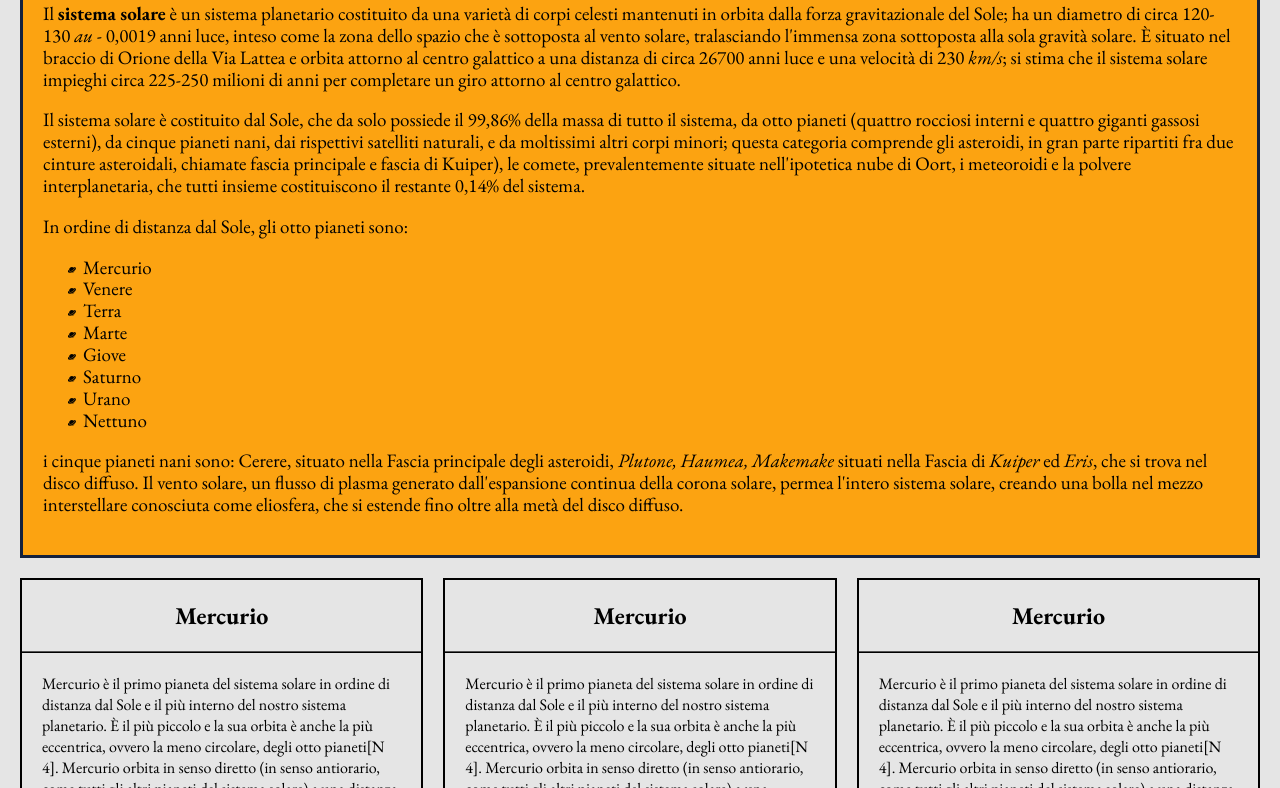
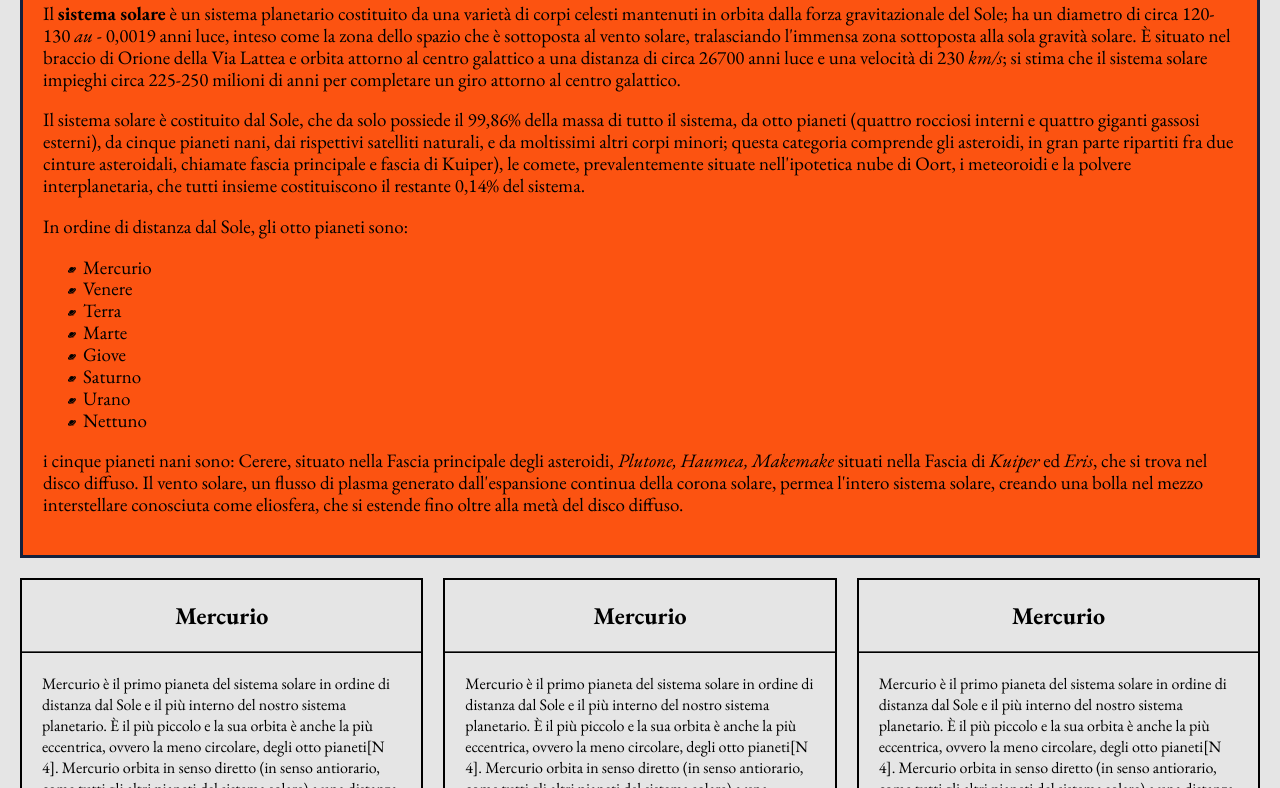
Before and after one commit to Emad-S83/pianeti, a plain HTML site: page index.html in a window 1280 px wide. Shown: the part 361-1149 px from the top of the page. Drawn offline with nearby package versions, Linux system fonts and the light colour scheme.

Commit message:
second commit

```diff
--- a/src/css/index.css
+++ b/src/css/index.css
@@ -60,7 +60,7 @@ div#main {
 }
 
 div.sistema-solare {
-  background-color: #fca311ff;
+  background-color: rgb(252, 83, 17);
   padding: 20px;
   border: 3px solid #14213dff;
 }
```
